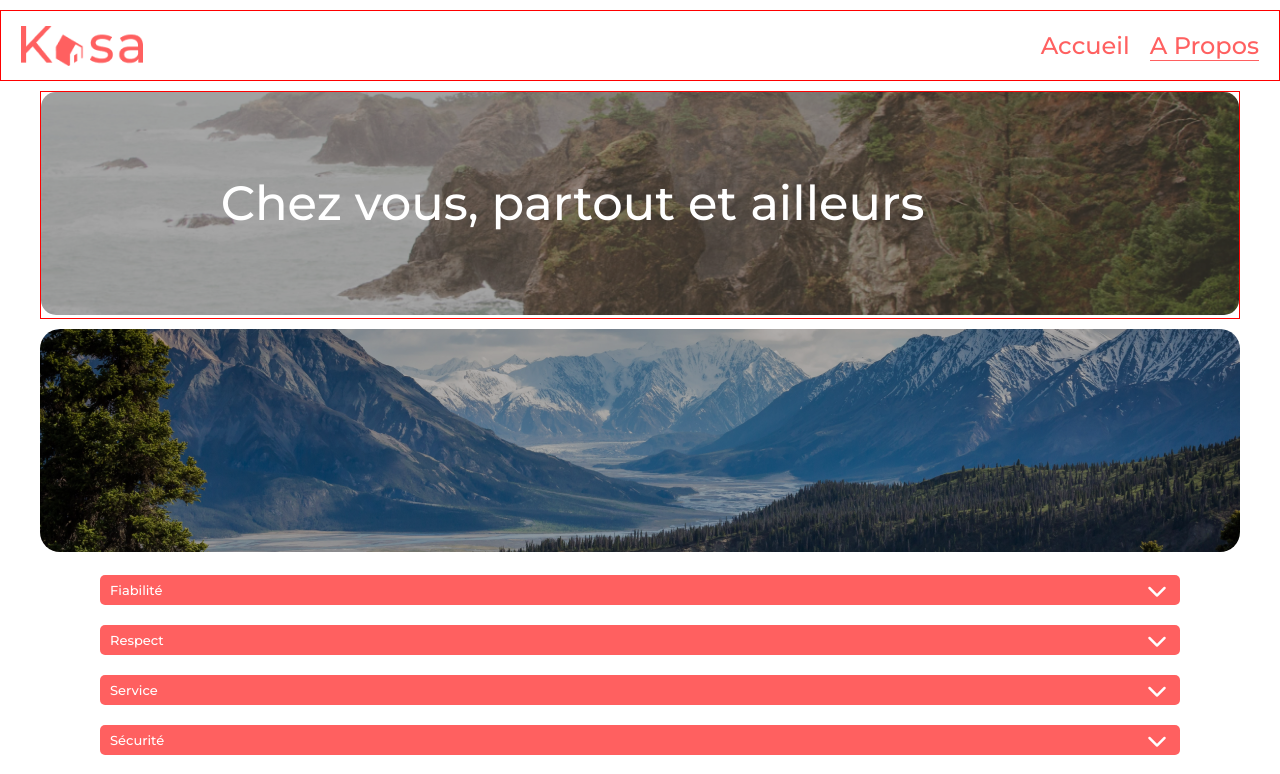
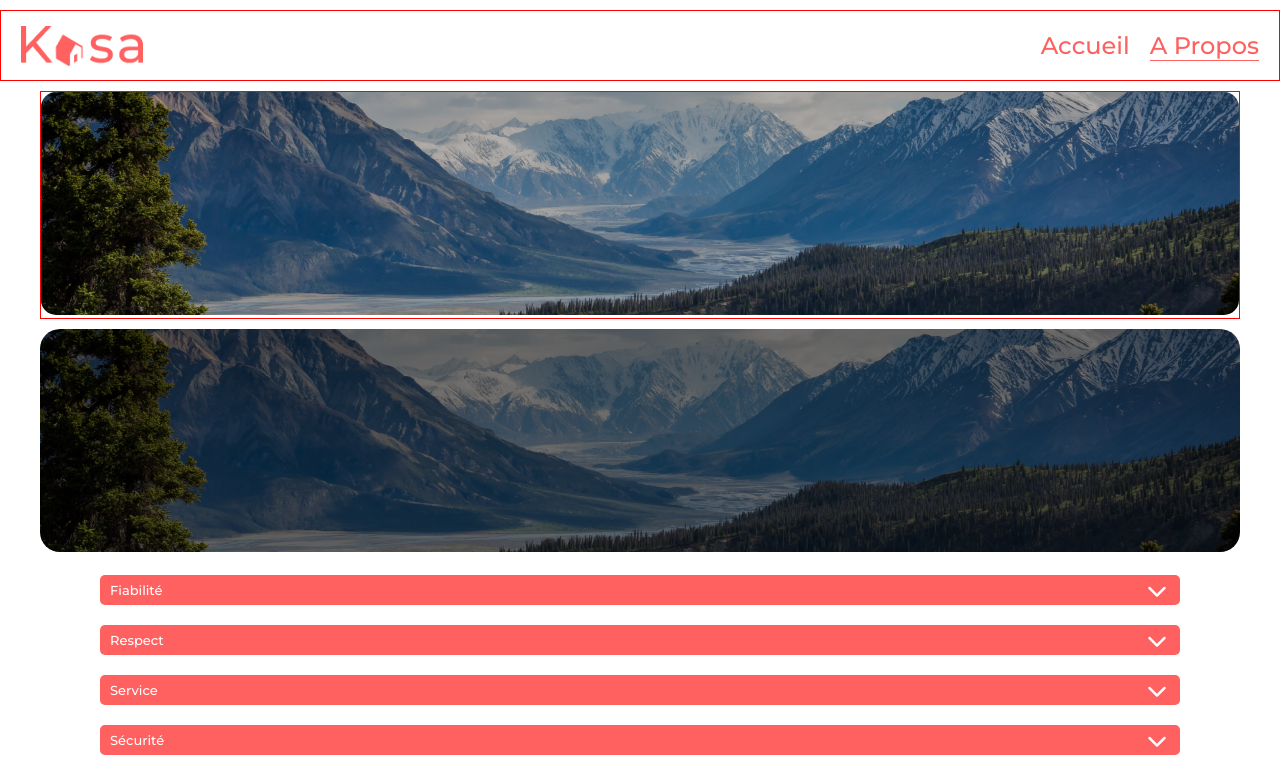
Before and after one commit to AurelieLescop/kasa, a React (Create React App) app: page /About in a window 1280 px wide. Shown: the top 774 px of the page. Built offline with nearby package versions, Linux system fonts and the light colour scheme.

Commit message:
essai adaptation component banner pour about

```diff
--- a/src/components/Banner.js
+++ b/src/components/Banner.js
@@ -1,10 +1,11 @@
-import coverpicture from '../IMG_cover.png';
+// import coverpicture from '../IMG_cover.png';
 
-function Banner() {
+function Banner({src, size}) {
     return (
 <div className='banner'>
 <div className='h1title'><h1>Chez vous, <br className="break"/> partout et ailleurs</h1></div>
-<img src={coverpicture} className="banner_img" alt="photographie de paysage" />
+<img src={src} className="banner_img" alt="photographie de paysage"
+height={size} />
 
 </div>
     );
--- a/src/css/about.scss
+++ b/src/css/about.scss
@@ -13,12 +13,18 @@
   /* z-index: 0; */
 
   // filter: brightness(0.65);
+}
 
+.about h1 {
+  display: none;
+}
+
+.about .picture_img {
+  filter: brightness(0.65);
 }
 
 @media all and (min-width: 767px) {
-
   .about__collapse {
-            margin : 10px 60px;
+    margin: 10px 60px;
   }
 }
--- a/src/css/banner.scss
+++ b/src/css/banner.scss
@@ -38,7 +38,7 @@
     object-fit: cover;
     /* margin: auto; */
     /* z-index: 0; */
-   filter: brightness(0.65);
+//    filter: brightness(0.65);
 
 }
 
--- a/src/pages/About.js
+++ b/src/pages/About.js
@@ -2,6 +2,8 @@ import Header from "../components/Header";
 import Footer from "../components/Footer";
 import Collapse from "../components/Collapse";
 import picture from "../IMG_about.png";
+import coverpicture from "../IMG_about.png";
+
 import Banner from "../components/Banner";
 
 function About() {
@@ -9,7 +11,7 @@ function About() {
     <div className="about">
       <Header />
       <main>
-        <Banner ></Banner>
+        <Banner src={coverpicture} size={223}/>
         <img
           src={picture}
           className="picture_img"
```
Lines whose indentation alone changed are shown as unchanged.
